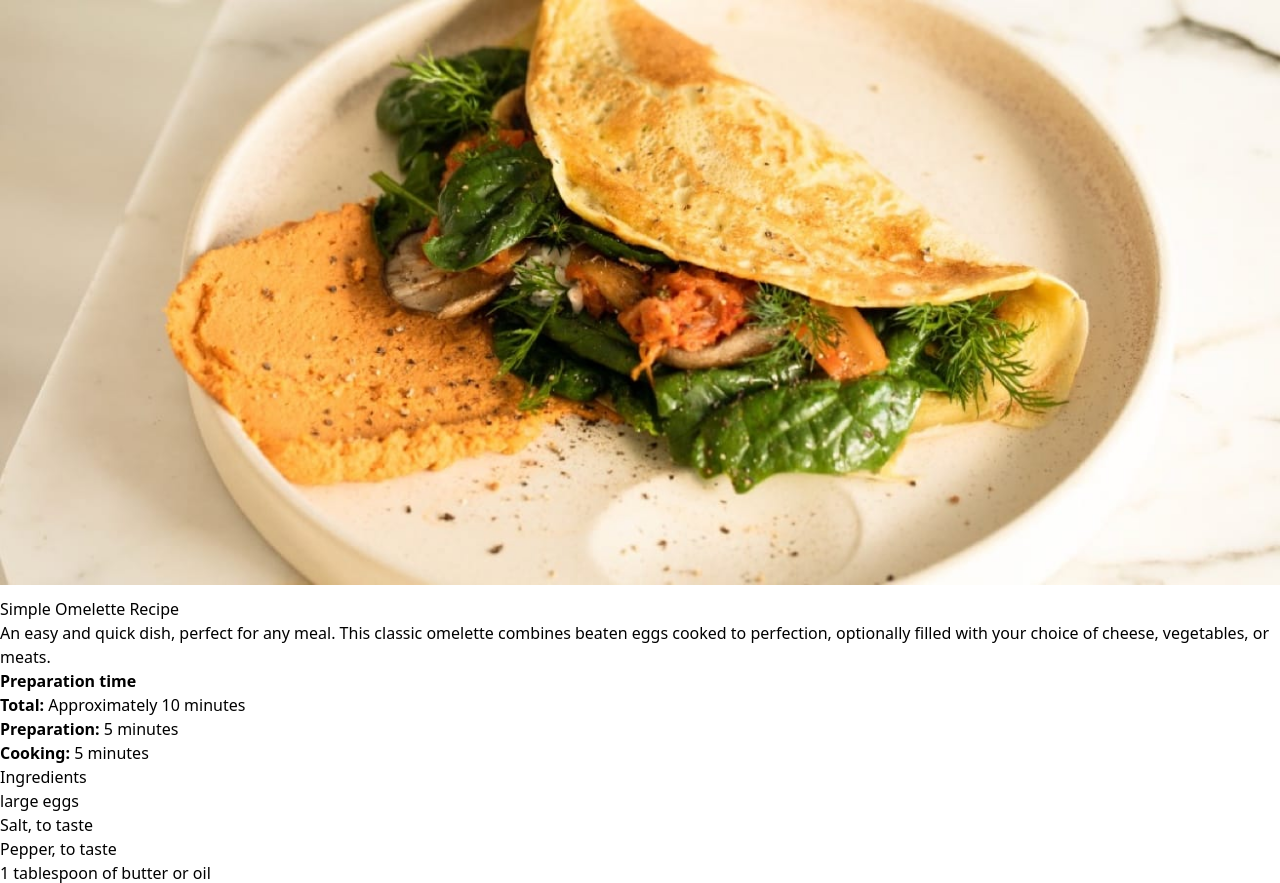
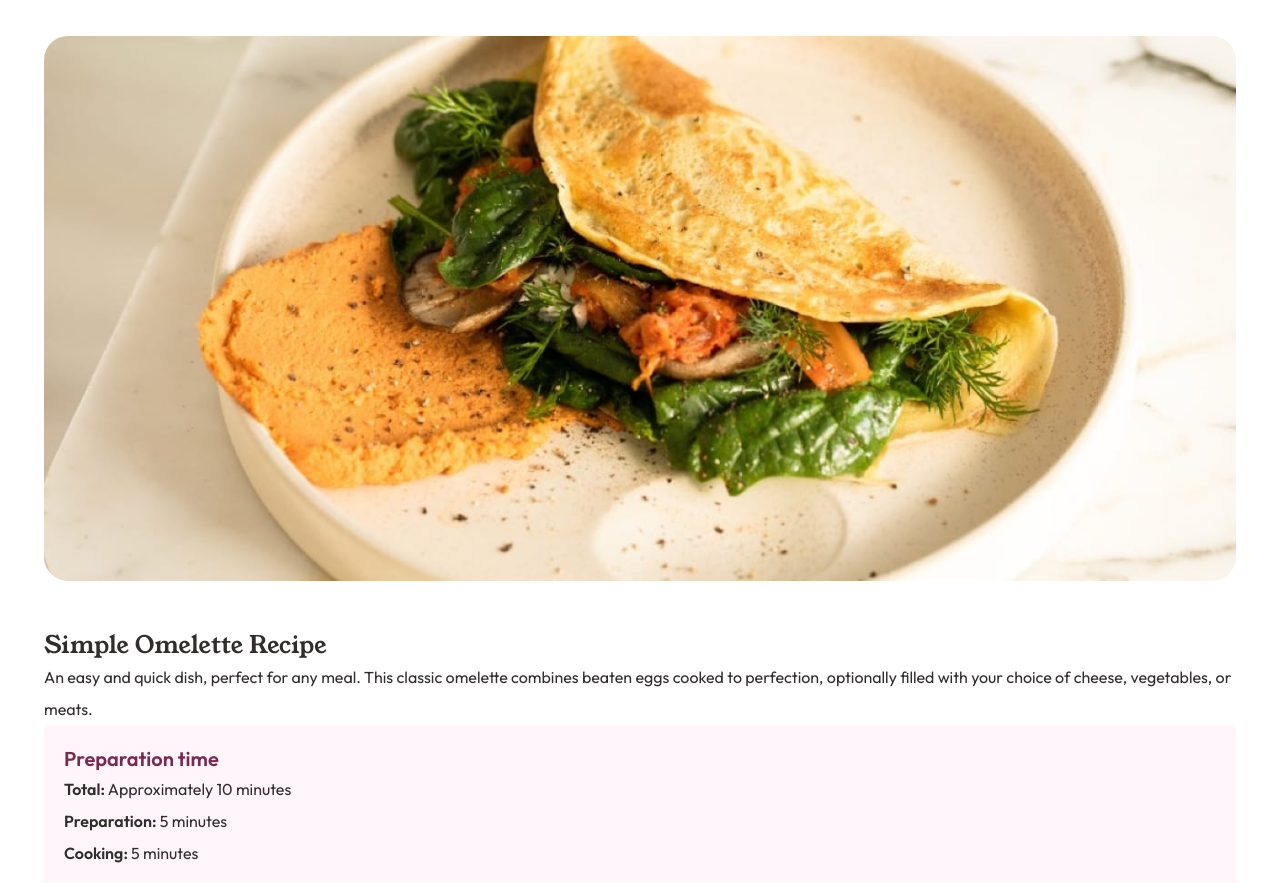
Before and after one commit to Lawrenebube/lalalalala, a website: page index.html in a window 1280 px wide. Shown: the top 883 px of the page. Drawn offline with Linux system fonts and the light colour scheme.

Commit message:
first commit

```diff
--- a/index.html
+++ b/index.html
@@ -11,11 +11,10 @@
       sizes="32x32"
       href="./assets/images/favicon-32x32.png"
     />
-    <link href="./output.css" rel="stylesheet" />
+    <link href="/dist/output.css" rel="stylesheet" />
 
     <title>Frontend Mentor | Recipe page</title>
 
-    <!-- Feel free to remove these styles or customise in your own stylesheet 👍 -->
     <style>
       .attribution {
         font-size: 11px;
@@ -27,7 +26,7 @@
     </style>
   </head>
   <body class=" box-border grid place-content-center font-outfit leading-8 text-Neutral-DarkCharcoal mx-11">
-    <img src="../assets/images/image-omelette.jpeg" alt="" class="rounded-3xl my-9" />
+    <img src="./assets/images/image-omelette.jpeg" alt="" class="rounded-3xl my-9" />
 
     <h1 class="font-young text-2xl pt-3">Simple Omelette Recipe</h1>
     <p>
--- a/tailwind.config.js
+++ b/tailwind.config.js
@@ -1,29 +1,28 @@
 /** @type {import('tailwindcss').Config} */
 module.exports = {
-  content: ["./dist/*.{html,js}"],
+  content: ["./*.{html,js}"],
 
   theme: {
     extend: {
       fontFamily: {
-        'outfit':['Outfit'],
-        'young': ['Young-serif']
+        outfit: ["Outfit"],
+        young: ["Young-serif"],
       },
-      colors : {
+      colors: {
         primary: {
-          'Nutmeg': 'hsl(14, 45%, 36%)',
-          'DarkRaspberry': 'hsl(332, 51%, 32%)'
+          Nutmeg: "hsl(14, 45%, 36%)",
+          DarkRaspberry: "hsl(332, 51%, 32%)",
         },
         Neutral: {
-
-          'White': 'hsl(0, 0%, 100%)',
-          'RoseWhite': 'hsl(330, 100%, 98%)',
-          'Eggshell': 'hsl(30, 54%, 90%)',
-          'LightGrey': 'hsl(30, 18%, 87%)',
-          'WengeBrown': 'hsl(30, 10%, 34%)',
-          'DarkCharcoal':' hsl(24, 5%, 18%)'
-        }
-      }
+          White: "hsl(0, 0%, 100%)",
+          RoseWhite: "hsl(330, 100%, 98%)",
+          Eggshell: "hsl(30, 54%, 90%)",
+          LightGrey: "hsl(30, 18%, 87%)",
+          WengeBrown: "hsl(30, 10%, 34%)",
+          DarkCharcoal: " hsl(24, 5%, 18%)",
+        },
+      },
     },
   },
   plugins: [],
-}
+};
```
Also changed, not shown: dist/output.css.
